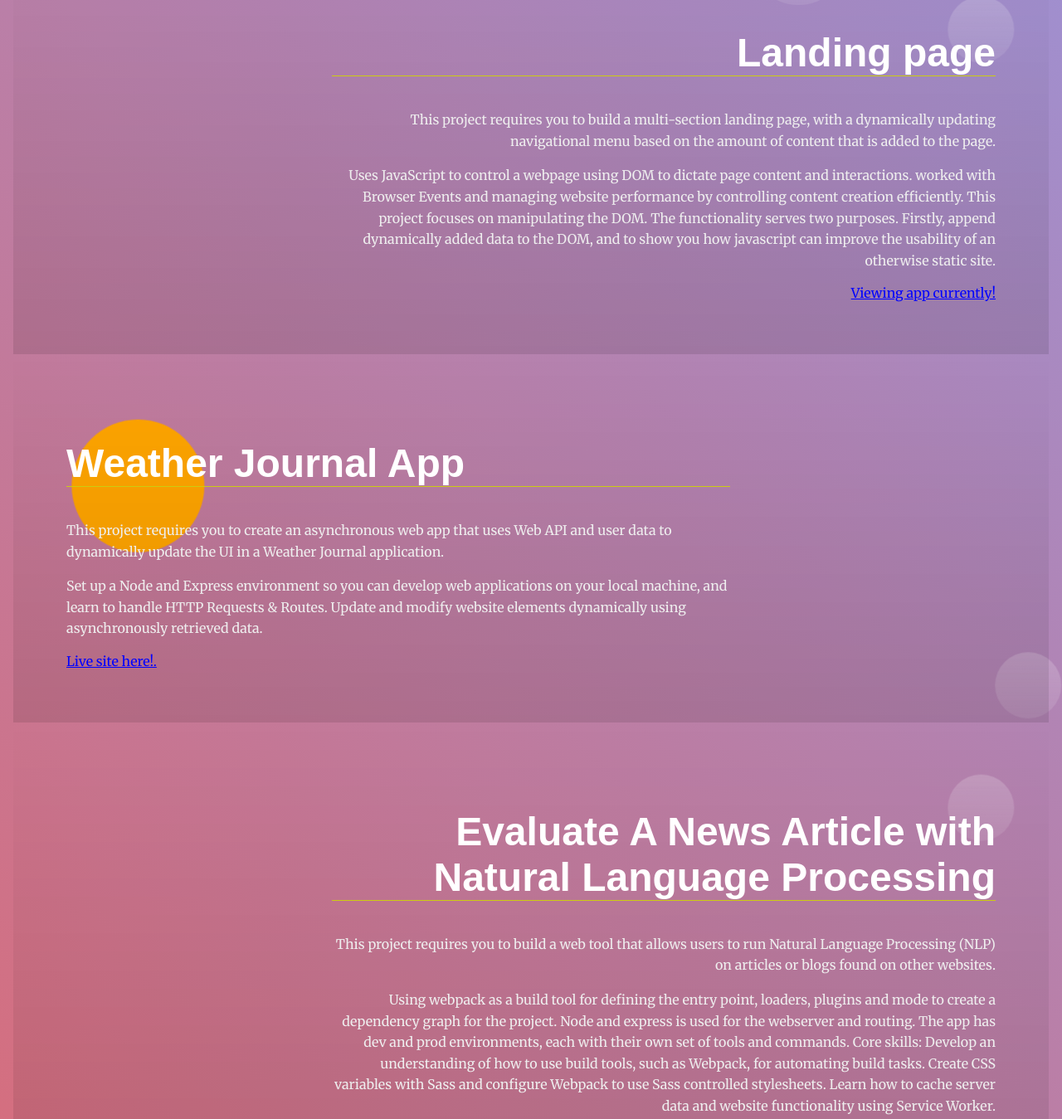
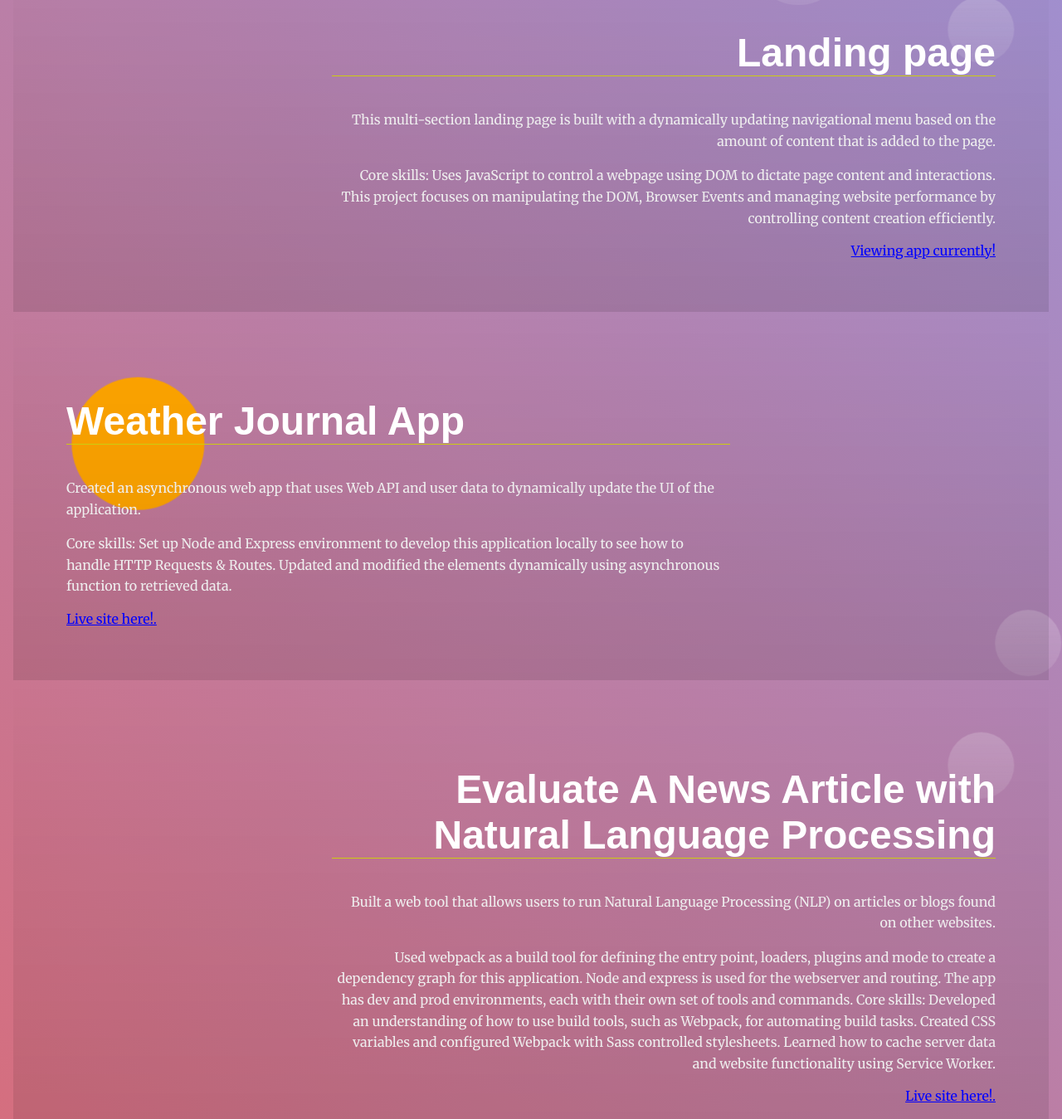
Before and after one commit to sdkdeepa/Landing-page-application, a plain HTML site: page index.html in a window 1280 px wide. Shown: the part 780-2129 px from the top of the page at 83% size. Drawn offline with Linux system fonts and the light colour scheme.

Commit message:
desc changed
Made changes to the to descriptions of the project

```diff
--- a/index.html
+++ b/index.html
@@ -44,7 +44,7 @@
         <h2> Personal Blog Website</h2>
         <p>I built a personal art blog website with three page navigations containing my personal art images, responsive layouts, and styling. Some of the considerations for this projects are appropriately
           structuring files, as well as use proper CSS and HTML formatting & style.</p>
-        <p> Understand different use cases for CSS Grid and Flexbox, and structure the layout of a web page using grid columns and rows.</p>
+        <p> Core skills: Understand different use cases for CSS Grid and Flexbox, and structure the layout of a web page using grid columns and rows.</p>
         <a class="project-link" href="https://deepa-art-blog.netlify.app/"target="_blank">Live site here!.</a>
       </div>
     </section>
@@ -53,12 +53,10 @@
     <section id="section2" data-nav="Landing Page">
       <div class="landing__container">
         <h2>Landing page</h2>
-        <p>This project requires you to build a multi-section landing page, with a dynamically updating navigational
+        <p>This multi-section landing page is built with a dynamically updating navigational
           menu based on the amount of content that is added to the page.</p>
-        <p>Uses JavaScript to control a webpage using DOM to dictate page content and interactions.
-          worked with Browser Events and managing website performance by controlling content creation efficiently.
-          This project focuses on manipulating the DOM. The functionality serves two purposes. Firstly, append dynamically added data to the DOM, and to show you how
-          javascript can improve the usability of an otherwise static site.
+        <p>Core skills: Uses JavaScript to control a webpage using DOM to dictate page content and interactions.
+          This project focuses on manipulating the DOM, Browser Events and managing website performance by controlling content creation efficiently.
          </p>
         <a class="project-link" href="https://deepa-frontendprojects.netlify.app"target="_blank">Viewing app currently!</a>
       </div>
@@ -68,10 +66,10 @@
     <section id="section3" data-nav="Weather">
       <div class="landing__container">
         <h2>Weather Journal App</h2>
-        <p>This project requires you to create an asynchronous web app that uses Web API and user data to dynamically
-          update the UI in a Weather Journal application.</p>
-        <p>Set up a Node and Express environment so you can develop web applications on your local machine, and learn to handle HTTP Requests & Routes.
-          Update and modify website elements dynamically using asynchronously retrieved data.</p>
+        <p>Created an asynchronous web app that uses Web API and user data to dynamically
+          update the UI of the application.</p>
+        <p>Core skills: Set up Node and Express environment to develop this application locally to see how to handle HTTP Requests & Routes.
+          Updated and modified the elements dynamically using asynchronous function to retrieved data.</p>
         <a class="project-link" href="https://deepa-basic-weather-app.herokuapp.com/"target="_blank">Live site here!.</a>
 
       </div>
@@ -81,12 +79,12 @@
     <section id="section4" data-nav="NLP">
       <div class="landing__container">
         <h2>Evaluate A News Article with Natural Language Processing</h2>
-        <p>This project requires you to build a web tool that allows users to run Natural Language Processing (NLP) on
+        <p>Built a web tool that allows users to run Natural Language Processing (NLP) on
           articles or blogs found on other websites.</p>
-        <p> Using webpack as a build tool for defining the entry point, loaders, plugins and mode to create a dependency graph for the project.
+        <p> Used webpack as a build tool for defining the entry point, loaders, plugins and mode to create a dependency graph for this application.
          Node and express is used for the webserver and routing. The app has dev and prod environments, each with their own set of tools and commands.
-        Core skills: Develop an understanding of how to use build tools, such as Webpack, for automating build tasks. Create CSS variables with Sass and configure Webpack to use Sass controlled stylesheets.
-        Learn how to cache server data and website functionality using Service Worker.
+        Core skills: Developed an understanding of how to use build tools, such as Webpack, for automating build tasks. Created CSS variables and configured Webpack with Sass controlled stylesheets.
+        Learned how to cache server data and website functionality using Service Worker.
           </p> <a class="project-link" href="https://deepa-nlp-app.herokuapp.com/"target="_blank">Live site here!.</a>
       </div>
     </section>
@@ -97,14 +95,14 @@
         <h2>Capstone - travPlan App</h2>
         <p>I built a travel application called `travPlan`. This capstone was mainly focused in adding, saving and
           deleting travel plans.
-        <p>
-          This app gets input of the location and date from the user, and displays weather and an image of the location
+        <p> Core skills: This application focuses on all things learned during this course.
+          travPlan app gets input of the location and date from the user, and displays weather and an image of the location
           using information obtained from external APIs. This project is completely build from scratch on vanilla javascript, working with objects and DOM elements to
           retrieve data from 3 different APIs (geonames, pixabay, and weatherbit).
           Finally, used Webpack environment, using an express server, and with service workers .</p>
         <a class="project-link" href="https://deepa-travplan.herokuapp.com/"target="_blank">Live site here!.</a>
         <br>
-        <a href="fend.pdf" title="Certificate" class="btn"> See Certificate </a>
+        <a href="fend.pdf" title="Certificate" class="btn" target="_blank"> See Certificate </a>
       </div>
     </section>
   </main>
```
